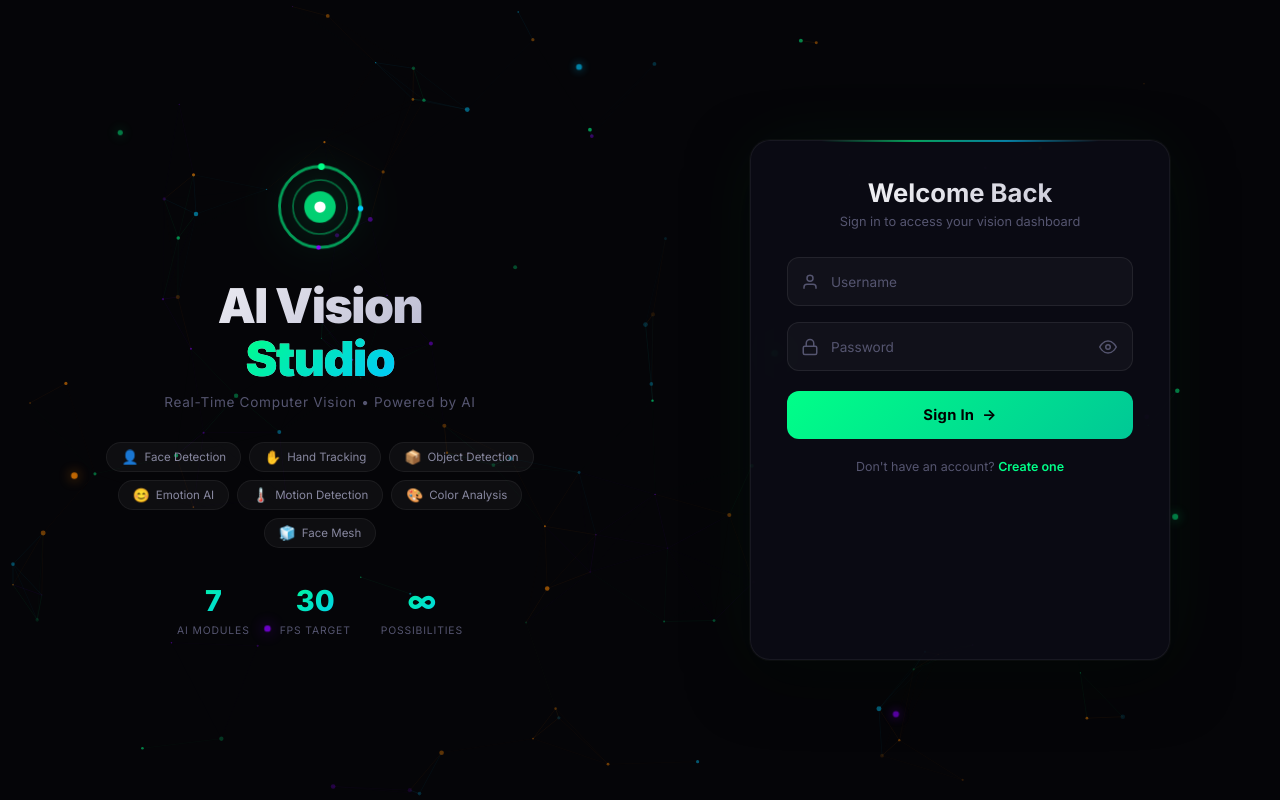
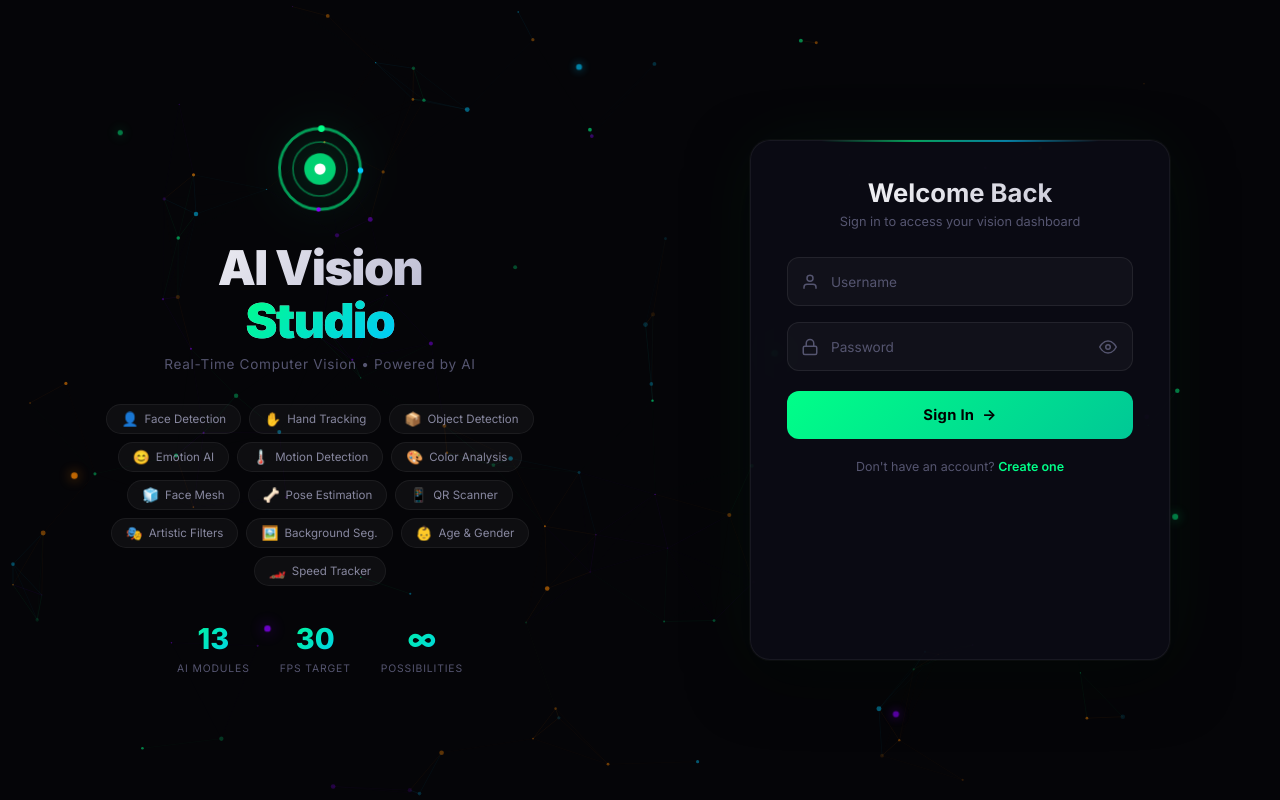
Before and after one commit to AadityaUniyal/CamerTrack, a Flask app: page /login in a window 1280 px wide. Run offline with Flask 3, Linux system fonts and the light colour scheme.

Commit message:
Fix login page: update AI module count from 7 to 13, add all modules to pills

```diff
--- a/templates/login.html
+++ b/templates/login.html
@@ -76,11 +76,17 @@
                     <div class="pill"><span class="pill-icon">🌡️</span> Motion Detection</div>
                     <div class="pill"><span class="pill-icon">🎨</span> Color Analysis</div>
                     <div class="pill"><span class="pill-icon">🧊</span> Face Mesh</div>
+                    <div class="pill"><span class="pill-icon">🦴</span> Pose Estimation</div>
+                    <div class="pill"><span class="pill-icon">📱</span> QR Scanner</div>
+                    <div class="pill"><span class="pill-icon">🎭</span> Artistic Filters</div>
+                    <div class="pill"><span class="pill-icon">🖼️</span> Background Seg.</div>
+                    <div class="pill"><span class="pill-icon">👶</span> Age &amp; Gender</div>
+                    <div class="pill"><span class="pill-icon">🏎️</span> Speed Tracker</div>
                 </div>
 
                 <div class="brand-stats">
                     <div class="brand-stat">
-                        <span class="stat-num">7</span>
+                        <span class="stat-num">13</span>
                         <span class="stat-lbl">AI Modules</span>
                     </div>
                     <div class="brand-stat">
```
